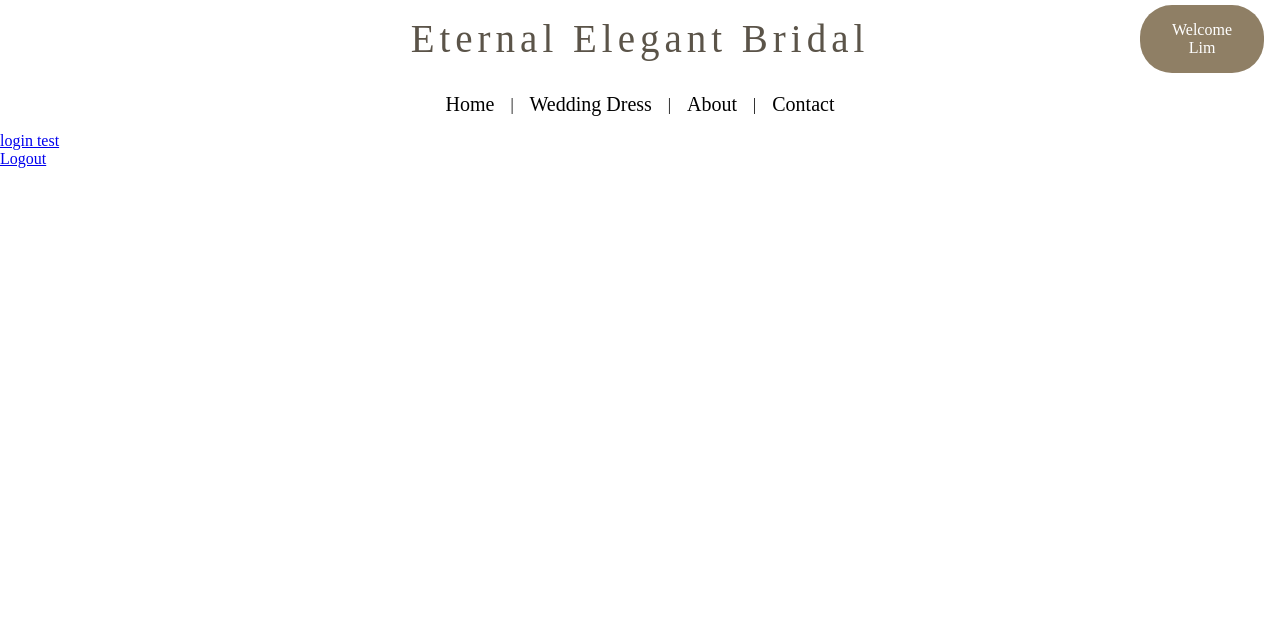
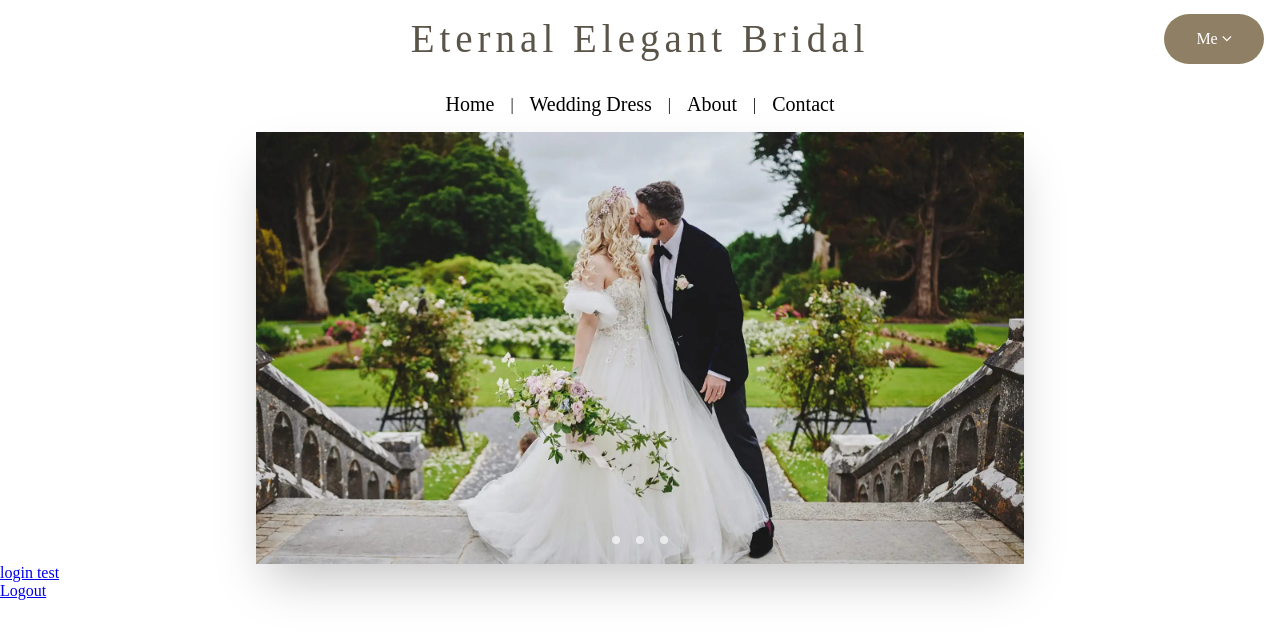
Before and after one commit to JeffSiaYuHeng/BackendWebDev, a PHP site: page /page/dashboard.php in a window 1280 px wide. Shown: the top 639 px of the page. Run offline with PHP 8.4, Linux system fonts and the light colour scheme; a user stored in the database is signed in.

Commit message:
adding slider on dashboard

```diff
--- a/page/dashboard.php
+++ b/page/dashboard.php
@@ -24,9 +24,12 @@ $first_name = $_SESSION["first_name"] ?? "Guest";
     <link rel="stylesheet" href="/BackendWebDev/style/dashboard.css">
     <link rel="stylesheet" href="/style/dashboard.css">
     <link href="https://fonts.googleapis.com/css2?family=Roboto:wght@400;500&display=swap" rel="stylesheet">
+    <link rel="stylesheet" href="https://cdnjs.cloudflare.com/ajax/libs/font-awesome/4.7.0/css/font-awesome.min.css">
     <title>Dashboard</title>
     <script src="/BackendWebDev/script/transition.js"></script>
     <script src="/script/transition.js"></script>
+    <script src="/script/slider.js"></script>
+    <script src="/BackendWebDev/script/slider.js"></script>
 </head>
 
 <body>
@@ -34,9 +37,11 @@ $first_name = $_SESSION["first_name"] ?? "Guest";
         <h1>Eternal Elegant Bridal</h1>
         <div class="dropdown">
             <button class="dropbtn">
-                <span>Welcome <br><?php echo htmlspecialchars($first_name); ?></span>
+                <span>Me <i class="fa fa-angle-down" aria-hidden="true"></i></span>
             </button>
             <div class="dropdown-content">
+                <p>Hello <?php echo htmlspecialchars($first_name); ?>!</p>
+                <div class="line"></div>
                 <a href="/backend/logout.php">Logout</a>
             </div>
         </div>
@@ -47,7 +52,20 @@ $first_name = $_SESSION["first_name"] ?? "Guest";
         <a class="blink" href="">About</a> |
         <a class="blink" href="">Contact</a>
     </nav>
-
+    <section>
+        <div class="slider-wrapper">
+            <div class="slider">
+                <img id="slide1" src="/image/banner1.webp" alt="">
+                <img id="slide2" src="/image/banner2.webp" alt="">
+                <img id="slide3" src="/image/banner3.webp" alt="">
+            </div>
+            <div class="slider-nav">
+                <a href="#slide1"></a>
+                <a href="#slide2"></a>
+                <a href="#slide3"></a>
+            </div>
+        </div>
+    </section>
     <a href="login.php">login test</a>
     <a href="/backend/logout.php">Logout</a>
 </body>
--- a/style/dashboard.css
+++ b/style/dashboard.css
@@ -60,12 +60,16 @@ header h1 {
     background-color: #f1f1f1;
     box-shadow: 0px 8px 16px 0px rgba(0,0,0,0.2);
     z-index: 1;
-    left: 50%; /* Start positioning from center */
+
     transform: translateX(-50%); /* Shift back to center */
-    min-width: 7rem; /* Adjust width as needed */
-    text-align: center; /* Center text inside dropdown */
+    min-width: 15rem; /* Adjust width as needed */
     border-radius: 8px;
     overflow: hidden;
+}
+.line{
+    border-bottom: 1px solid #b2b2b2;
+    margin: 0 auto;
+    width: 95%;
 }
 
 /* Links inside the dropdown */
@@ -77,7 +81,11 @@ header h1 {
     font-family: 'Crimson Text';
     font-weight: 400;
 }
-
+.dropdown-content p{
+    padding: 12px 16px;
+    font-family: 'Crimson Text';
+    font-weight: 400;
+}
 /* Show the dropdown content when hovering over dropdown */
 .dropdown:hover .dropdown-content {
     display: block;
@@ -117,3 +125,56 @@ nav a{
 .blink:hover{
     animation: blink 1s infinite ease-in-out alternate;
 }
+
+/*slider*/
+.slider-wrapper{
+    position: relative;
+    max-width: 48rem;
+    margin: 0 auto;
+}
+
+.slider {
+    display: flex;
+    aspect-ratio: 16/9;
+    overflow-x: auto;
+    scroll-snap-type: x mandatory;
+    scroll-behavior: smooth;
+    box-shadow: 0 1.5rem 3rem -0.75rem hsla(0, 0%, 0%, 0.25);
+
+    /* Hide scrollbar */
+    scrollbar-width: none; /* Firefox */
+    -ms-overflow-style: none; /* IE/Edge */
+}
+.slider::-webkit-scrollbar {
+    display: none; /* Chrome, Safari */
+}
+
+.slider img{
+    flex: 1 0 100%;
+    scroll-snap-align: start;
+    object-fit: cover;
+}
+.slider-nav{
+    display: flex;
+    column-gap: 1rem;
+    position: absolute;
+    bottom: 1.25rem;
+    left: 50%;
+    transform: translateX(-50%);
+    z-index: 1;
+}
+.slider-nav a{
+    width: 0.5rem;
+    height: 0.5rem;
+    border-radius: 50%;
+    background-color: #fff;
+    opacity: 0.65;
+    transition: opacity ease 250ms;
+
+}
+.slider-nav a.active{
+    opacity: 1;
+}
+.slider-nav a:hover{
+    opacity: .8;
+}
```
Also changed, not shown: databaseScript/backendweb.sql (added, +74 -0 lines), image/banner1.webp (added), image/banner2.webp (added), image/banner3.webp (added), script/slider.js (added).
